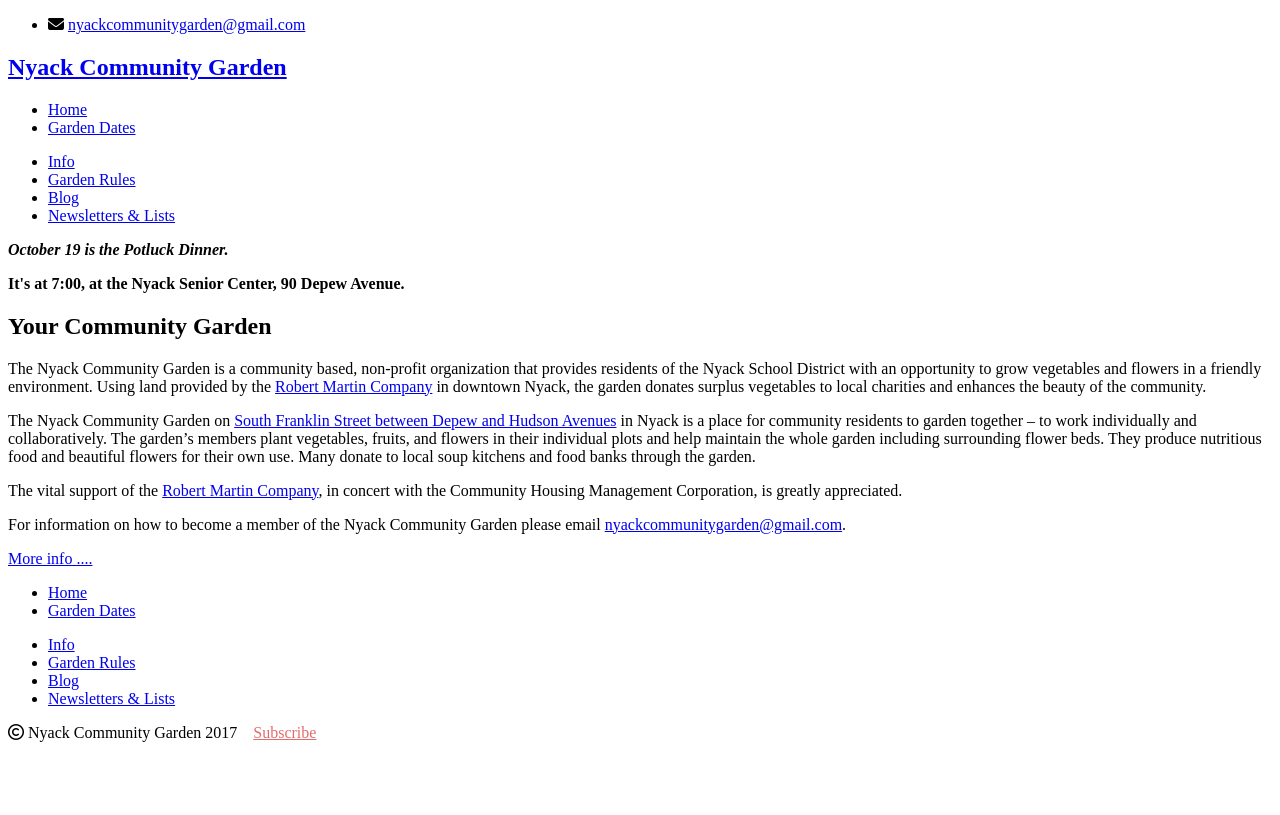
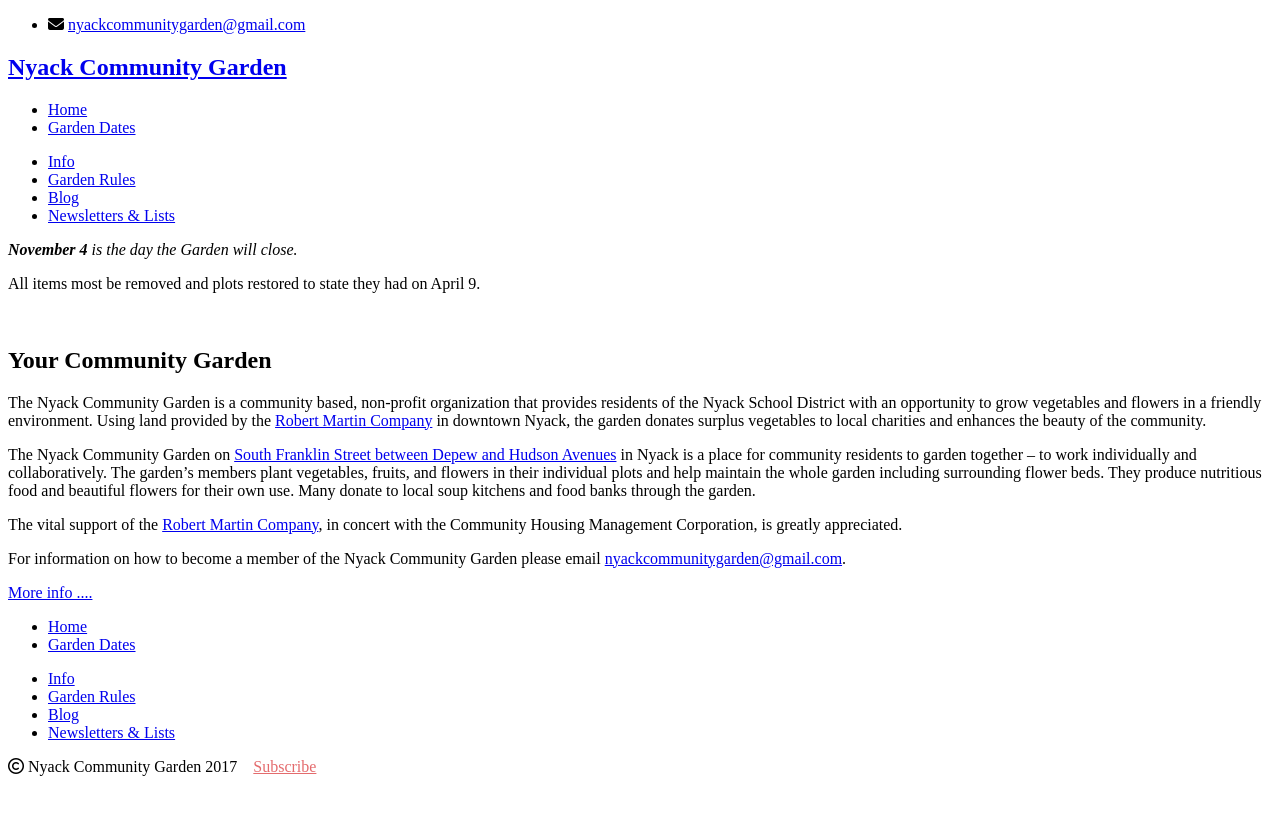
Before and after one commit to bosborne/nyackcommunitygarden, a Jekyll site: the page built from index.html, in a window 1280 px wide. Shown: the top 815 px of the page. Built offline with Jekyll 4.4.1, drawn with Linux system fonts in a browser that asks for light colours; nearby versions of some CDN libraries; library files that are not in the unit come from our copies.

Commit message:
Add closing date

```diff
--- a/_layouts/default.html
+++ b/_layouts/default.html
@@ -18,11 +18,13 @@
     <div class="content">
       <div class="container">
         <div class="bannerbox">
-          <b>
-          <i><b>October 19</b> is the Potluck Dinner.</i>
+          <p>
+            <i>
+            <b>November 4</b> is the day the Garden will close.</i>
           </p>
-          It's at 7:00, at the Nyack Senior Center, 90 Depew Avenue.
-        </b>
+          <p>
+            All items most be removed and plots restored to state they had on April 9.
+          </p>
           <br>
         </div>
         {{ content }}
```
Lines whose indentation alone changed are shown as unchanged.
